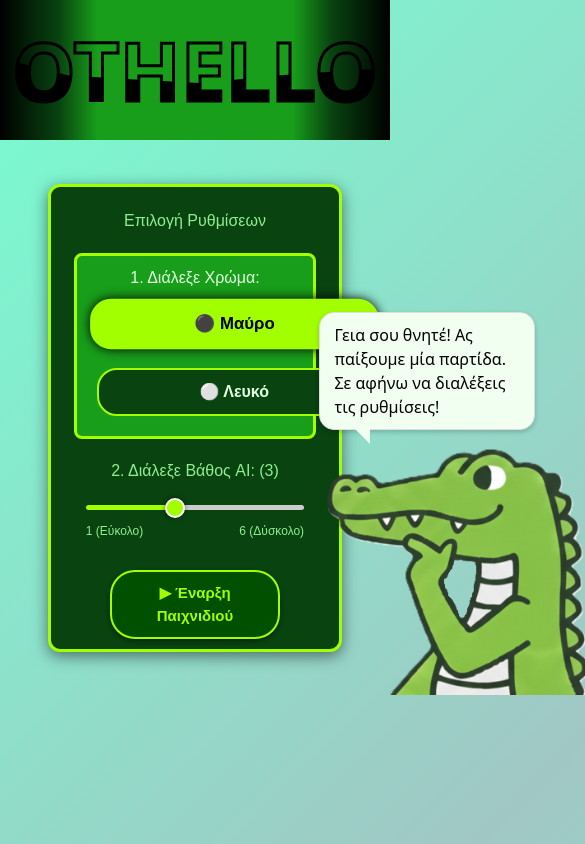
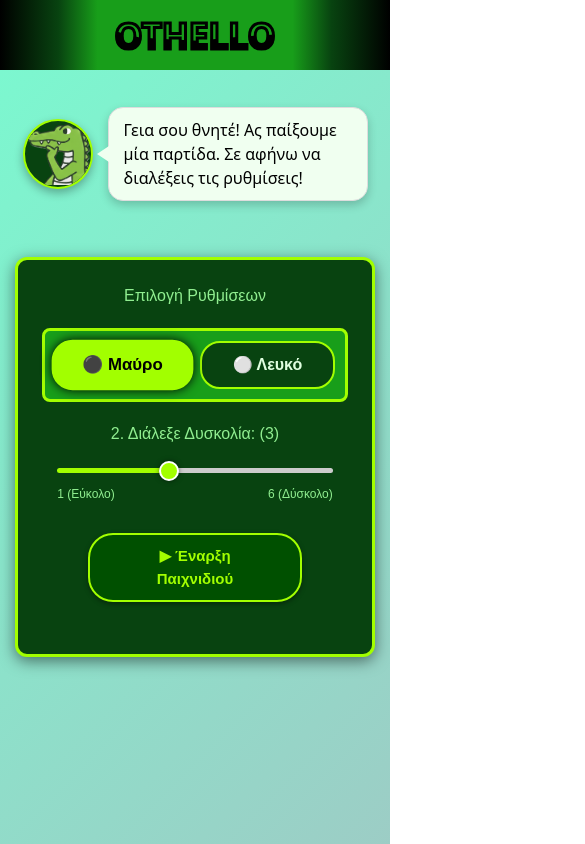
Before and after one commit to jfotinias/Othello-Reversi-, an Angular app in the folder othello-ui/: page / in a window 390 px wide. Shown: the whole page, 585 px wide, since content can reach past the window. Built offline with nearby package versions, Linux system fonts and the light colour scheme.

Commit message:
UI for mobile and tablets

```diff
--- a/othello-ui/src/app/app.css
+++ b/othello-ui/src/app/app.css
@@ -1,19 +1,20 @@
 /* ------------------ Layout ------------------ */
 
 html, body {
-    height: 100%;
+    min-height: 100%;
     margin: 0;
     padding: 0;
 }
 
 main {
   width: 100%;
-  height: 100%;
+  min-height: 100vh;
   display: flex;
   flex-direction: column;
   align-items: center;
   padding: 0;
   margin: 0;
+  box-sizing: border-box;
 }
 
 /* ------------------ Animated Title Bar ------------------ */
@@ -143,6 +144,65 @@ main {
     flex: 1 1 0;
 }
 
+/* ------------------ Responsive Media Queries ------------------ */
+
+@media (max-width: 900px) {
+  .game-content-wrapper {
+    flex-direction: column;
+    align-items: center;
+    gap: 20px;
+    padding: 15px;
+    box-sizing: border-box;
+  }
+
+  .left-placeholder {
+    order: 3;
+    min-width: 0;
+    width: 100%;
+    align-items: center;
+    justify-content: center;
+  }
+
+  .game-placeholder {
+    order: 2;
+    width: 100%;
+    max-width: 460px;
+    align-items: center;
+    justify-content: center;
+  }
+
+  .right-placeholder {
+    order: 1;
+    min-width: 0;
+    width: 100%;
+    align-items: center;
+    justify-content: center;
+  }
+
+  .vertical-spacer {
+    height: 15px;
+  }
+
+  .container {
+    height: 90px;
+  }
+
+  .text-container > h2 {
+    font-size: 3rem;
+  }
+}
+
+@media (max-width: 480px) {
+  .container {
+    height: 70px;
+  }
+
+  .text-container > h2 {
+    font-size: 2.2rem;
+    -webkit-text-stroke: 2px #000000;
+  }
+}
+
 
 /* ------------------ App-Setup ------------------ */
 
--- a/othello-ui/src/app/components/board/board.css
+++ b/othello-ui/src/app/components/board/board.css
@@ -1,20 +1,28 @@
 .board-container {
   width: 100%;
-  height: 100%;
+  max-width: 460px;
+  margin: 0 auto;
+  box-sizing: border-box;
+  padding: 10px;
 }
 
 .board {
   display: grid;
   margin: 0 auto;
-  grid-template-columns: repeat(8, 55px);
-  grid-template-rows: repeat(8, 55px);
+  width: 100%;
+  aspect-ratio: 1 / 1;
+  grid-template-columns: repeat(8, 1fr);
+  grid-template-rows: repeat(8, 1fr);
   gap: 4px;
   justify-content: center;
+  box-sizing: border-box;
 }
 
 .square {
-  width: 55px;
-  height: 55px;
+  width: 100%;
+  height: 100%;
+  aspect-ratio: 1 / 1;
+  box-sizing: border-box;
   background: linear-gradient(135deg, #084310,#189e1a, #a2ff00);
   border-radius: 6px;
   display: flex;
@@ -24,8 +32,10 @@
   cursor: pointer;
 }
 
-.square:hover {
-  transform: scale(1.08);
+@media (hover: hover) {
+  .square:hover {
+    transform: scale(1.08);
+  }
 }
 
 .square.valid-move-border {
@@ -36,9 +46,10 @@
 }
 
 .piece {
-  width: 40px;
-  height: 40px;
+  width: 75%;
+  height: 75%;
   border-radius: 50%;
+  box-shadow: 0 2px 4px rgba(0, 0, 0, 0.4);
 }
 
 .piece.white {
--- a/othello-ui/src/app/components/dino/dino.css
+++ b/othello-ui/src/app/components/dino/dino.css
@@ -1,32 +1,24 @@
 :host {
     display: flex;
-    width: 60%;
-    height: 60%;
+    width: 100%;
+    height: auto;
     justify-content: flex-end;
     align-items: flex-end;
 }
 
-
-.dino-container {
+.dino {
     display: flex;
     flex-direction: column;
-
-    /* 🔑 ΔΙΟΡΘΩΣΗ 1: Κάνει το container να καταλαμβάνει όλο το ύψος και πλάτος */
+    align-items: flex-end;
+    justify-content: flex-end;
     width: 100%;
-    height: 100%;
-
-    /* Αυτοί οι κανόνες σπρώχνουν τη φυσαλίδα και τον avatar στον πάτο/δεξιά του container */
-    justify-content: flex-end;
-    align-items: flex-end;
 }
 
 .dino-avatar img {
-    /* 🔑 ΔΙΟΡΘΩΣΗ 2: Κάνει την εικόνα να είναι μεγαλύτερη, φτάνοντας το 100% του container */
     max-width: 100%;
-    max-height: 500px;
+    max-height: 300px;
     object-fit: contain;
 }
-
 
 /* ------------------ Speech Bubble Styling ------------------ */
 
@@ -37,12 +29,8 @@
     background-color: #f0fff0;
     border: 1px solid #ddd;
     border-radius: 15px;
-
-    /* Απόσταση από το κεφάλι */
     margin-bottom: 10px;
-    /* Σπρώχνει τη φυσαλίδα λίγο αριστερά από την άκρη */
     margin-right: 20px;
-
     box-shadow: 0 2px 5px rgba(0, 0, 0, 0.2);
     position: relative;
 }
@@ -52,14 +40,64 @@
 .speech-bubble::after {
     content: '';
     position: absolute;
-
-    /* Τοποθέτηση κάτω αριστερά, προς το στόμα */
     bottom: -15px;
-    left: 35px; /* Μετακινεί το τρίγωνο αριστερά */
+    left: 35px;
     right: auto;
-
-    /* Δημιουργία τριγώνου που δείχνει αριστερά */
     border-width: 15px 0 0 15px;
     border-style: solid;
     border-color: #f0fff0 transparent transparent transparent;
 }
+
+/* ------------------ Responsive Media Queries ------------------ */
+
+@media (max-width: 900px) {
+  :host {
+    justify-content: center;
+    align-items: center;
+  }
+
+  .dino {
+    flex-direction: row;
+    align-items: center;
+    justify-content: center;
+    gap: 15px;
+    max-width: 500px;
+    margin: 0 auto;
+  }
+
+  .dino-avatar {
+    order: 1;
+    flex-shrink: 0;
+  }
+
+  .dino-avatar img {
+    max-height: 80px;
+    width: 70px;
+    height: 70px;
+    border-radius: 50%;
+    border: 2px solid #a2ff00;
+    box-shadow: 0 4px 10px rgba(0, 0, 0, 0.3);
+    object-fit: contain;
+    background: #084310;
+  }
+
+  .speech-bubble {
+    order: 2;
+    width: auto;
+    flex-grow: 1;
+    max-width: calc(100% - 100px);
+    margin: 0;
+    box-shadow: 0 4px 10px rgba(0, 0, 0, 0.2);
+  }
+
+  /* Triangle pointing left towards the avatar */
+  .speech-bubble::after {
+    bottom: auto;
+    top: 50%;
+    left: -12px;
+    transform: translateY(-50%);
+    border-width: 8px 12px 8px 0;
+    border-style: solid;
+    border-color: transparent #f0fff0 transparent transparent;
+  }
+}
--- a/othello-ui/src/app/components/setup/setup.css
+++ b/othello-ui/src/app/components/setup/setup.css
@@ -1,8 +1,11 @@
 /* Βασικά στυλ για να ταιριάζουν με το background του παιχνιδιού */
 .setup {
-    width: 90%;
-    height: 468px;
-    padding: 7%;
+    box-sizing: border-box;
+    width: 100%;
+    max-width: 450px;
+    height: auto;
+    min-height: 400px;
+    padding: 24px;
     margin: 0 auto;
     background-color: #084310; /* Σκούρο/Βαθύ Πράσινο */
     border: 3px solid #a2ff00;
@@ -28,12 +31,16 @@ h2 {
     border: 3px solid #a2ff00;
     border-radius: 8px;
     background-color: #189e1a; /* Ελαφρώς πιο ανοιχτό background */
+    display: flex;
+    flex-wrap: wrap;
+    justify-content: center;
+    gap: 10px;
 }
 
 .color-selection button {
-    width: 275px;
+    flex: 1 1 120px;
+    max-width: 250px;
     padding: 10px;
-    margin: 10px;
     border: 2px solid #a2ff00;
     border-radius: 20px;
     cursor: pointer;
--- a/othello-ui/src/app/components/setup/setup.html
+++ b/othello-ui/src/app/components/setup/setup.html
@@ -2,7 +2,6 @@
     <h2> Επιλογή Ρυθμίσεων</h2>
 
     <div class="color-selection">
-        <h3>1. Διάλεξε Χρώμα:</h3>
         <button
             [class.selected]="selectedColor === 'B'"
             (click)="selectedColor = 'B'">
@@ -16,7 +15,7 @@
     </div>
 
     <div class="depth-selection">
-        <h3>2. Διάλεξε Βάθος AI: ({{ selectedDepth }})</h3>
+        <h3>2. Διάλεξε Δυσκολία: ({{ selectedDepth }})</h3>
         <input
             type="range"
             min="1"
```
Also changed, not shown: 1 other file (tests, documents, lock files or other folders).
